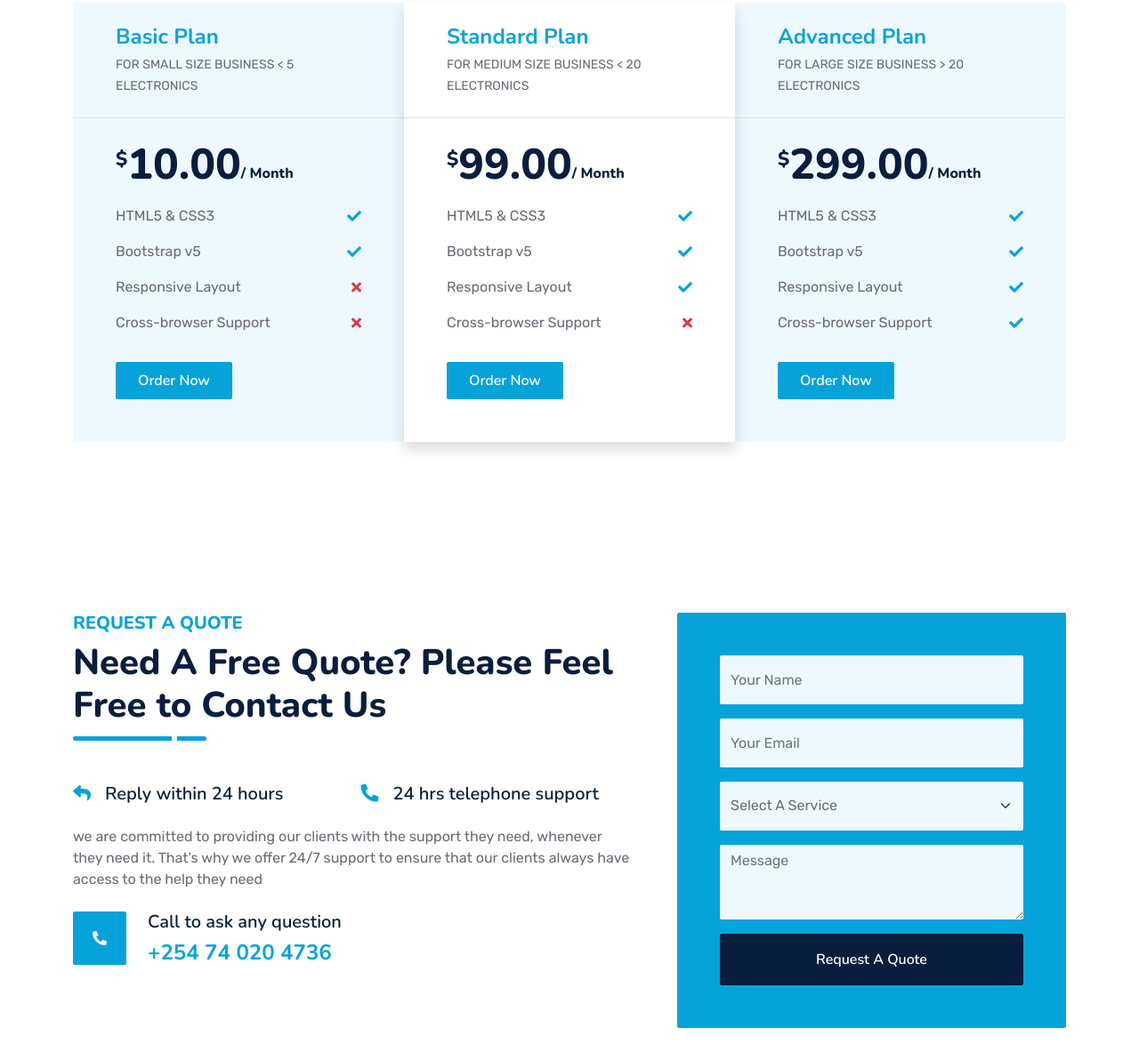
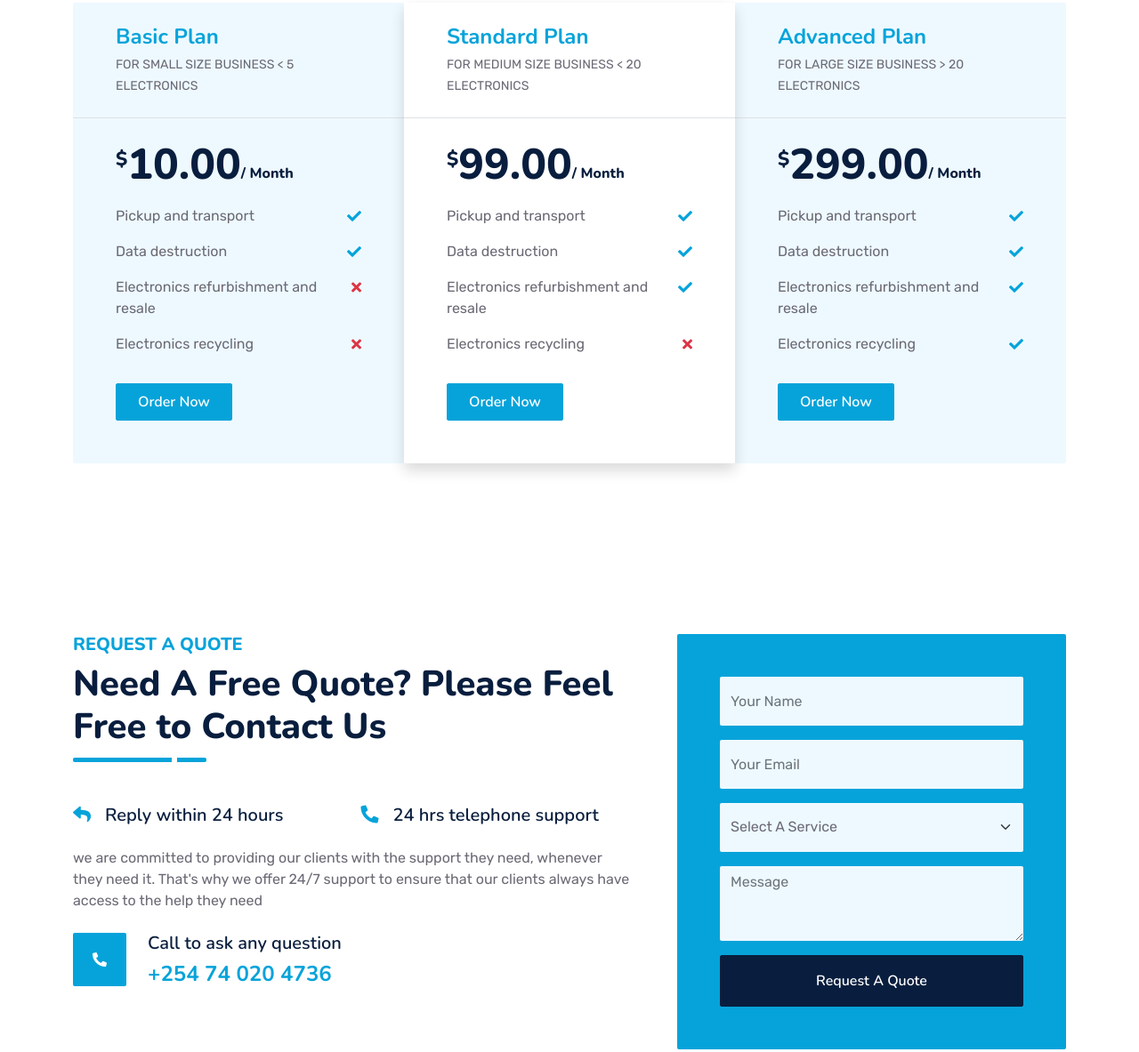
Before and after one commit to DavidMtundi/FirstWebApp, a website: page src/index copy.html in a window 1280 px wide. Shown: the part 4169-5352 px from the top of the page at 89% size. Drawn offline with nearby package versions, Linux system fonts and the light colour scheme; files that its build step writes are made by us from their sources; animation ran at ten frames a second; files whose address does not match are found by name.

Commit message:
updated the price section

```diff
--- a/src/index copy.html
+++ b/src/index copy.html
@@ -399,10 +399,10 @@
                                 <small class="align-top" style="font-size: 22px; line-height: 45px;">$</small>10.00<small
                                     class="align-bottom" style="font-size: 16px; line-height: 40px;">/ Month</small>
                             </h1>
-                            <div class="d-flex justify-content-between mb-3"><span>HTML5 & CSS3</span><i class="fa fa-check text-primary pt-1"></i></div>
-                            <div class="d-flex justify-content-between mb-3"><span>Bootstrap v5</span><i class="fa fa-check text-primary pt-1"></i></div>
-                            <div class="d-flex justify-content-between mb-3"><span>Responsive Layout</span><i class="fa fa-times text-danger pt-1"></i></div>
-                            <div class="d-flex justify-content-between mb-2"><span>Cross-browser Support</span><i class="fa fa-times text-danger pt-1"></i></div>
+                            <div class="d-flex justify-content-between mb-3"><span>Pickup and transport</span><i class="fa fa-check text-primary pt-1"></i></div>
+                            <div class="d-flex justify-content-between mb-3"><span>Data destruction</span><i class="fa fa-check text-primary pt-1"></i></div>
+                            <div class="d-flex justify-content-between mb-3"><span>Electronics refurbishment and resale</span><i class="fa fa-times text-danger pt-1"></i></div>
+                            <div class="d-flex justify-content-between mb-2"><span>Electronics recycling</span><i class="fa fa-times text-danger pt-1"></i></div>
                             <a href="" class="btn btn-primary py-2 px-4 mt-4">Order Now</a>
                         </div>
                     </div>
@@ -418,10 +418,10 @@
                                 <small class="align-top" style="font-size: 22px; line-height: 45px;">$</small>99.00<small
                                     class="align-bottom" style="font-size: 16px; line-height: 40px;">/ Month</small>
                             </h1>
-                            <div class="d-flex justify-content-between mb-3"><span>HTML5 & CSS3</span><i class="fa fa-check text-primary pt-1"></i></div>
-                            <div class="d-flex justify-content-between mb-3"><span>Bootstrap v5</span><i class="fa fa-check text-primary pt-1"></i></div>
-                            <div class="d-flex justify-content-between mb-3"><span>Responsive Layout</span><i class="fa fa-check text-primary pt-1"></i></div>
-                            <div class="d-flex justify-content-between mb-2"><span>Cross-browser Support</span><i class="fa fa-times text-danger pt-1"></i></div>
+                            <div class="d-flex justify-content-between mb-3"><span>Pickup and transport</span><i class="fa fa-check text-primary pt-1"></i></div>
+                            <div class="d-flex justify-content-between mb-3"><span>Data destruction</span><i class="fa fa-check text-primary pt-1"></i></div>
+                            <div class="d-flex justify-content-between mb-3"><span>Electronics refurbishment and resale</span><i class="fa fa-check text-primary pt-1"></i></div>
+                            <div class="d-flex justify-content-between mb-2"><span>Electronics recycling</span><i class="fa fa-times text-danger pt-1"></i></div>
                             <a href="" class="btn btn-primary py-2 px-4 mt-4">Order Now</a>
                         </div>
                     </div>
@@ -437,10 +437,10 @@
                                 <small class="align-top" style="font-size: 22px; line-height: 45px;">$</small>299.00<small
                                     class="align-bottom" style="font-size: 16px; line-height: 40px;">/ Month</small>
                             </h1>
-                            <div class="d-flex justify-content-between mb-3"><span>HTML5 & CSS3</span><i class="fa fa-check text-primary pt-1"></i></div>
-                            <div class="d-flex justify-content-between mb-3"><span>Bootstrap v5</span><i class="fa fa-check text-primary pt-1"></i></div>
-                            <div class="d-flex justify-content-between mb-3"><span>Responsive Layout</span><i class="fa fa-check text-primary pt-1"></i></div>
-                            <div class="d-flex justify-content-between mb-2"><span>Cross-browser Support</span><i class="fa fa-check text-primary pt-1"></i></div>
+                            <div class="d-flex justify-content-between mb-3"><span>Pickup and transport</span><i class="fa fa-check text-primary pt-1"></i></div>
+                            <div class="d-flex justify-content-between mb-3"><span>Data destruction</span><i class="fa fa-check text-primary pt-1"></i></div>
+                            <div class="d-flex justify-content-between mb-3"><span>Electronics refurbishment and resale</span><i class="fa fa-check text-primary pt-1"></i></div>
+                            <div class="d-flex justify-content-between mb-2"><span>Electronics recycling</span><i class="fa fa-check text-primary pt-1"></i></div>
                             <a href="" class="btn btn-primary py-2 px-4 mt-4">Order Now</a>
                         </div>
                     </div>
```
Also changed, not shown: src/index.html (+12 -12 lines), src/price.html (+12 -12 lines), css/bootstrap.min.css, src/bootstrap.min.css.
